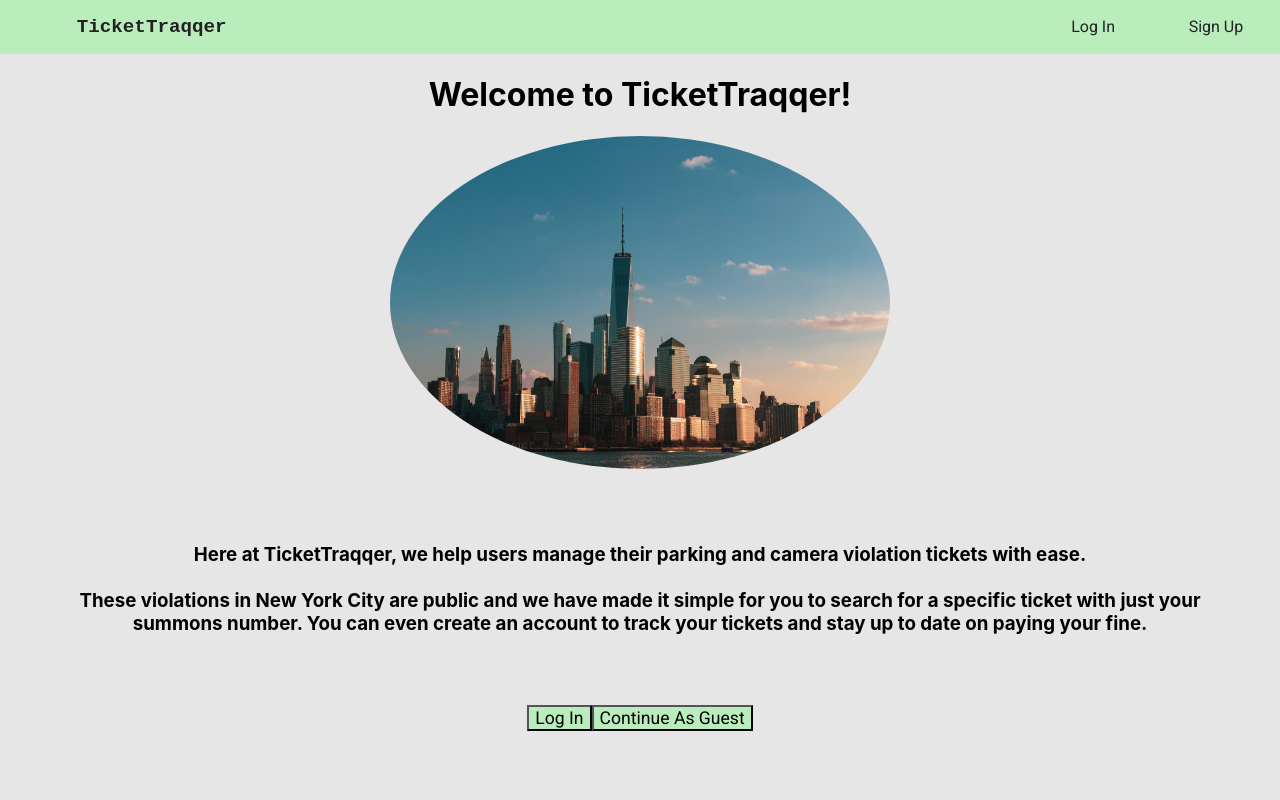
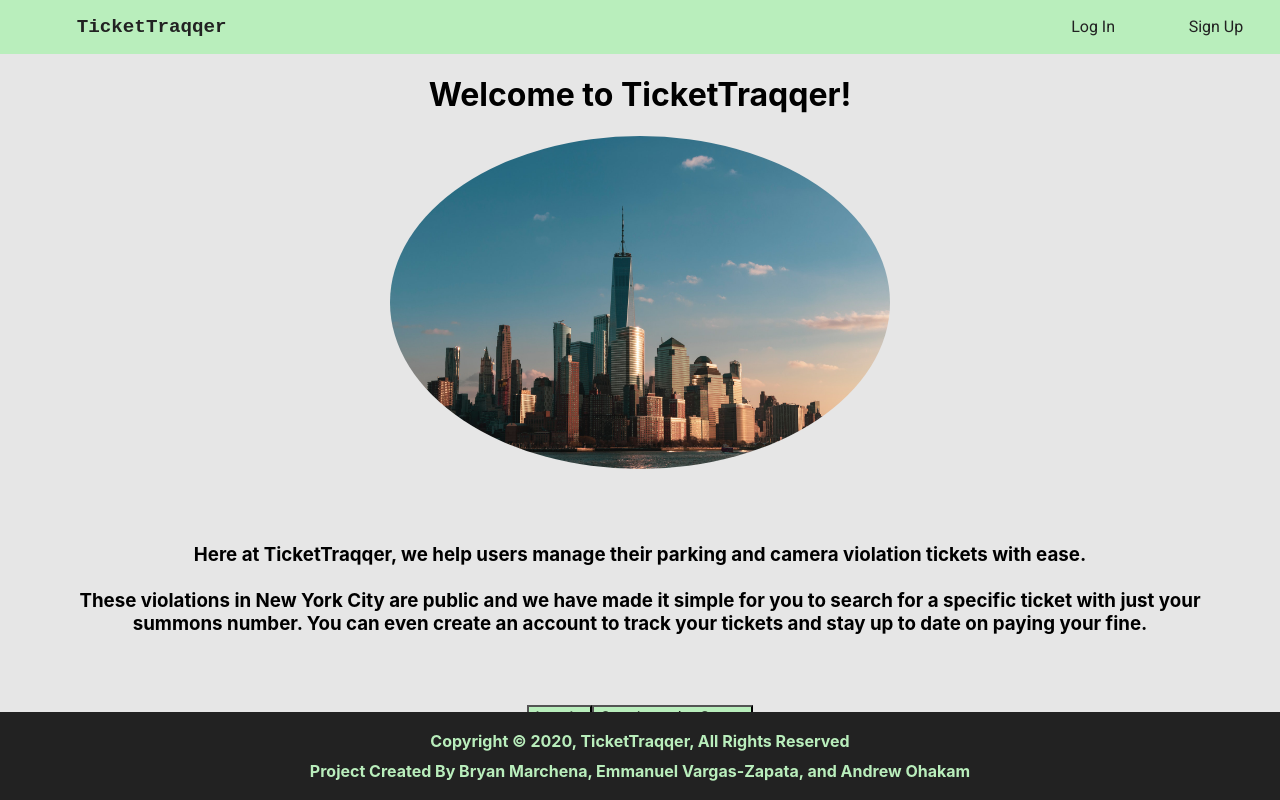
Before and after one commit to bmarchena/ticket-traqqer, a React (Create React App) app in the folder myapp/: page / in a window 1280 px wide. Shown: the top 800 px of the page. Built offline with nearby package versions, Linux system fonts and the light colour scheme; no server answers.

Commit message:
Added Special Thanks section to README. Input field placeholders are in a new font.

```diff
--- a/myapp/src/App.css
+++ b/myapp/src/App.css
@@ -1,4 +1,4 @@
-@import url('https://fonts.googleapis.com/css?family=Orbitron|Roboto&display=swap');
+@import url('https://fonts.googleapis.com/css?family=Roboto&display=swap');
 
 /* General settings */
 body{
@@ -26,6 +26,10 @@
 button{
   background-color: #b9eebc;
   font-size: 1.1rem;
+  font-family: 'Roboto';
+}
+
+::placeholder{
   font-family: 'Roboto';
 }
 
@@ -131,7 +135,7 @@
 }
 
 .footer{
-
+  position: fixed;
   left: 0;
   bottom: 0;
   width: 100%;
```
Also changed, not shown: 1 other file (tests, documents, lock files or other folders).
